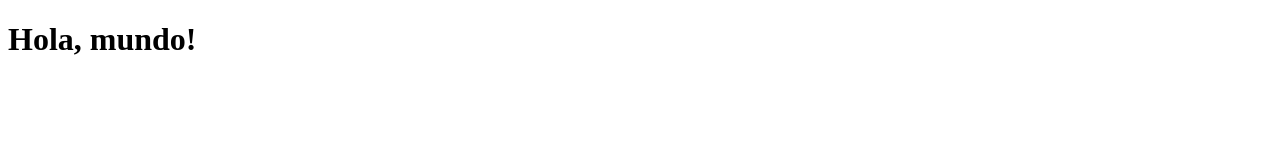
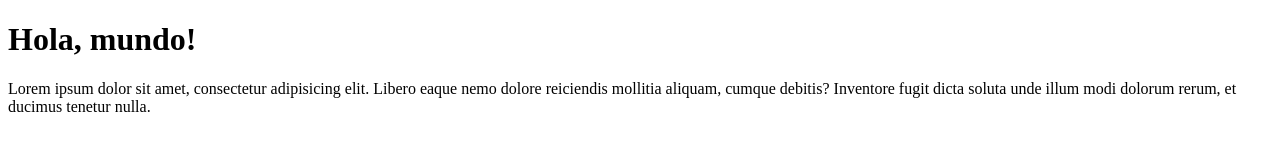
Before and after one commit to wildchamo/gitgithubudla, a plain HTML site: page index.html in a window 1280 px wide. Drawn offline with Linux system fonts and the light colour scheme.

Commit message:
agrego algo de contenido al body

```diff
--- a/index.html
+++ b/index.html
@@ -1,12 +1,17 @@
 <!DOCTYPE html>
 <html lang="en">
-<head>
-    <meta charset="UTF-8">
-    <meta http-equiv="X-UA-Compatible" content="IE=edge">
-    <meta name="viewport" content="width=device-width, initial-scale=1.0">
+  <head>
+    <meta charset="UTF-8" />
+    <meta http-equiv="X-UA-Compatible" content="IE=edge" />
+    <meta name="viewport" content="width=device-width, initial-scale=1.0" />
     <title>git y github</title>
-</head>
-<body>
+  </head>
+  <body>
     <h1>Hola, mundo!</h1>
-</body>
+    <p>
+      Lorem ipsum dolor sit amet, consectetur adipisicing elit. Libero eaque
+      nemo dolore reiciendis mollitia aliquam, cumque debitis? Inventore fugit
+      dicta soluta unde illum modi dolorum rerum, et ducimus tenetur nulla.
+    </p>
+  </body>
 </html>
```
